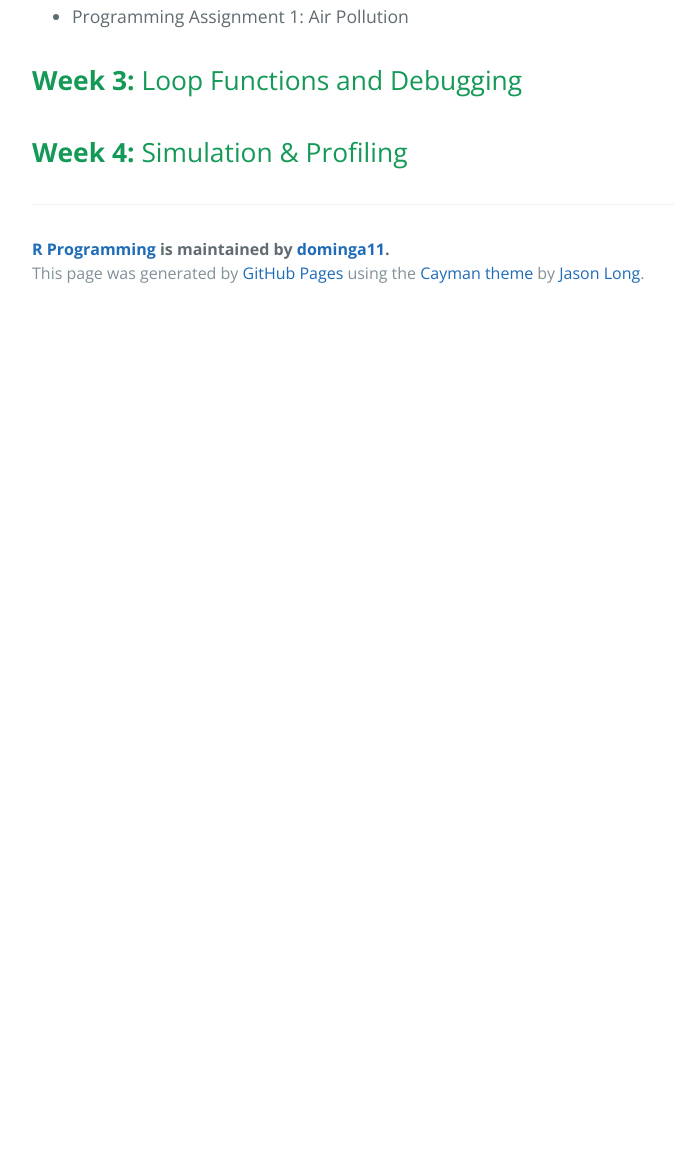
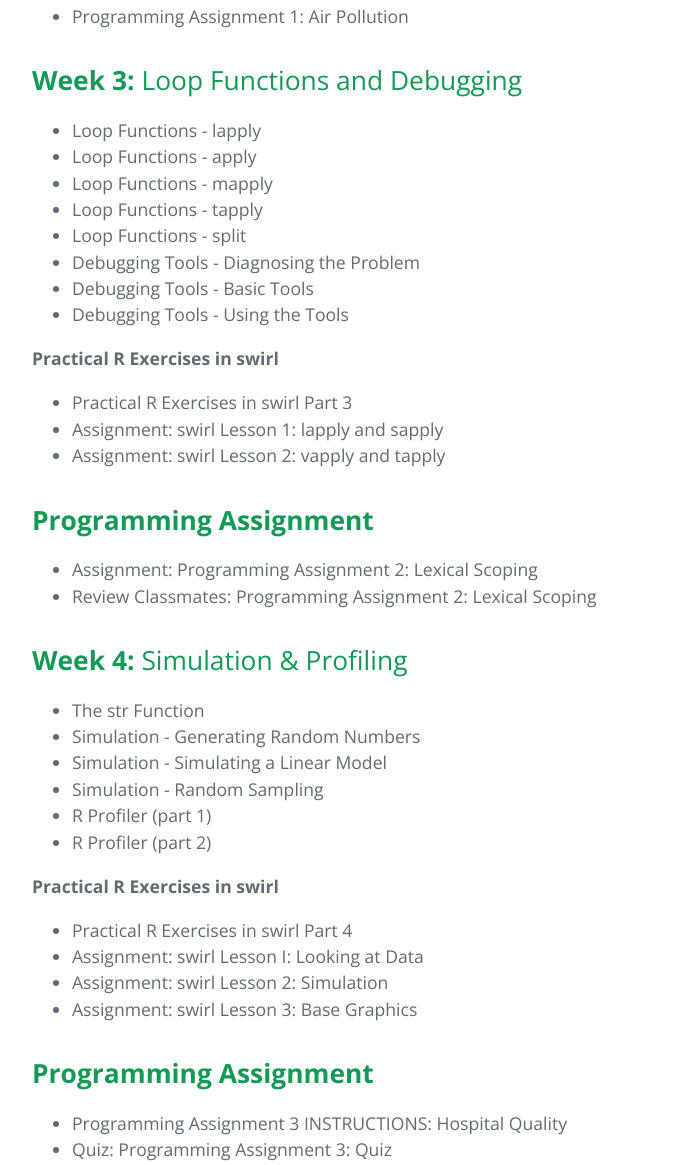
Before and after one commit to dominga11/rprogramming, a plain HTML site: page index.html in a window 1280 px wide. Shown: the part 2189-3354 px from the top of the page, without its empty margins (192-866 px from the left). Before the commit the page ends 2506 px from the top, so only its background shows below. Drawn offline with nearby package versions, Linux system fonts and the light colour scheme.

```diff
--- a/index.html
+++ b/index.html
@@ -110,8 +110,63 @@
 <h2>
 <a id="week-3-loop-functions-and-debugging" class="anchor" href="#week-3-loop-functions-and-debugging" aria-hidden="true"><span aria-hidden="true" class="octicon octicon-link"></span></a><strong>Week 3:</strong> Loop Functions and Debugging</h2>
 
+<ul>
+<li>Loop Functions - lapply </li>
+<li>Loop Functions - apply</li>
+<li>Loop Functions - mapply</li>
+<li>Loop Functions - tapply</li>
+<li>Loop Functions - split </li>
+<li>Debugging Tools - Diagnosing the Problem </li>
+<li>Debugging Tools - Basic Tools </li>
+<li>Debugging Tools - Using the Tools</li>
+</ul>
+
+<p><strong>Practical R Exercises in swirl</strong></p>
+
+<ul>
+<li>Practical R Exercises in swirl Part 3 </li>
+<li>Assignment: swirl Lesson 1: lapply and sapply</li>
+<li>Assignment: swirl Lesson 2: vapply and tapply</li>
+</ul>
+
+<h2>
+<a id="programming-assignment-1" class="anchor" href="#programming-assignment-1" aria-hidden="true"><span aria-hidden="true" class="octicon octicon-link"></span></a><strong>Programming Assignment</strong>
+</h2>
+
+<ul>
+<li>Assignment: Programming Assignment 2: Lexical Scoping</li>
+<li>Review Classmates: Programming Assignment 2: Lexical Scoping</li>
+</ul>
+
 <h2>
 <a id="week-4-simulation--profiling" class="anchor" href="#week-4-simulation--profiling" aria-hidden="true"><span aria-hidden="true" class="octicon octicon-link"></span></a><strong>Week 4:</strong> Simulation &amp; Profiling</h2>
+
+<ul>
+<li>The str Function </li>
+<li>Simulation - Generating Random Numbers</li>
+<li>Simulation - Simulating a Linear Model</li>
+<li>Simulation - Random Sampling </li>
+<li>R Profiler (part 1) </li>
+<li>R Profiler (part 2)</li>
+</ul>
+
+<p><strong>Practical R Exercises in swirl</strong></p>
+
+<ul>
+<li>Practical R Exercises in swirl Part 4 </li>
+<li>Assignment: swirl Lesson I: Looking at Data </li>
+<li>Assignment: swirl Lesson 2: Simulation </li>
+<li>Assignment: swirl Lesson 3: Base Graphics</li>
+</ul>
+
+<h2>
+<a id="programming-assignment-2" class="anchor" href="#programming-assignment-2" aria-hidden="true"><span aria-hidden="true" class="octicon octicon-link"></span></a><strong>Programming Assignment</strong>
+</h2>
+
+<ul>
+<li>Programming Assignment 3 INSTRUCTIONS: Hospital Quality </li>
+<li>Quiz: Programming Assignment 3: Quiz </li>
+</ul>
 
       <footer class="site-footer">
         <span class="site-footer-owner"><a href="https://github.com/dominga11/rprogramming">R Programming</a> is maintained by <a href="https://github.com/dominga11">dominga11</a>.</span>
```
Also changed, not shown: params.json (+1 -1 lines).
